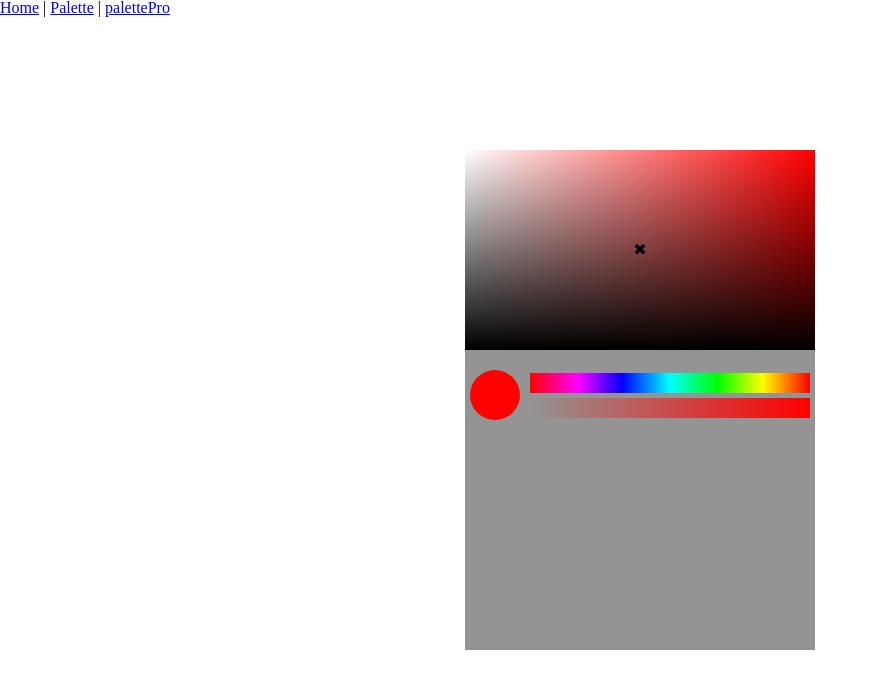
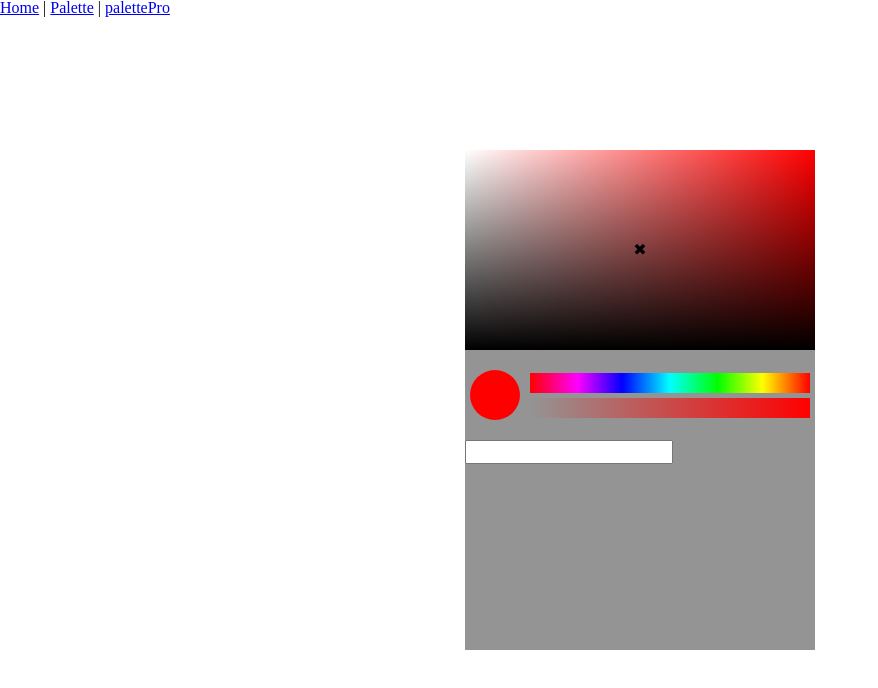
Before and after one commit to jsjzh/vue-tiny-code, a Vue app: page /palettePro in a window 1280 px wide. Shown: the top 688 px of the page, without its empty margins (0-878 px from the left). Built offline with nearby package versions, Linux system fonts and the light colour scheme.

Commit message:
下班前提交一下 =3= 回去继续刚

```diff
--- a/src/components/palettePro/palettePro.vue
+++ b/src/components/palettePro/palettePro.vue
@@ -13,12 +13,12 @@
         <div class="trans-bar"></div>
       </div>
     </div>
-    <!-- <div class="current-color-text-stage">
+    <div class="current-color-text-stage">
       <div class="input-stage">
         <input type="text" class="current-color-text">
         <div class="color-type-toggle"></div>
       </div>
-    </div> -->
+    </div>
   </div>
 </template>
 
@@ -75,8 +75,7 @@ export default {};
 .controller-stage {
   position: absolute;
   width: 100%;
-  top: 200px;
-  margin-top: 20px;
+  top: 220px;
   display: flex;
   justify-content: space-around;
   align-items: center;
@@ -119,6 +118,7 @@ export default {};
 /* current-color-text-stage */
 .current-color-text-stage {
   position: absolute;
+  top: 290px;
 }
 /* current-color-text-stage */
 </style>
```
